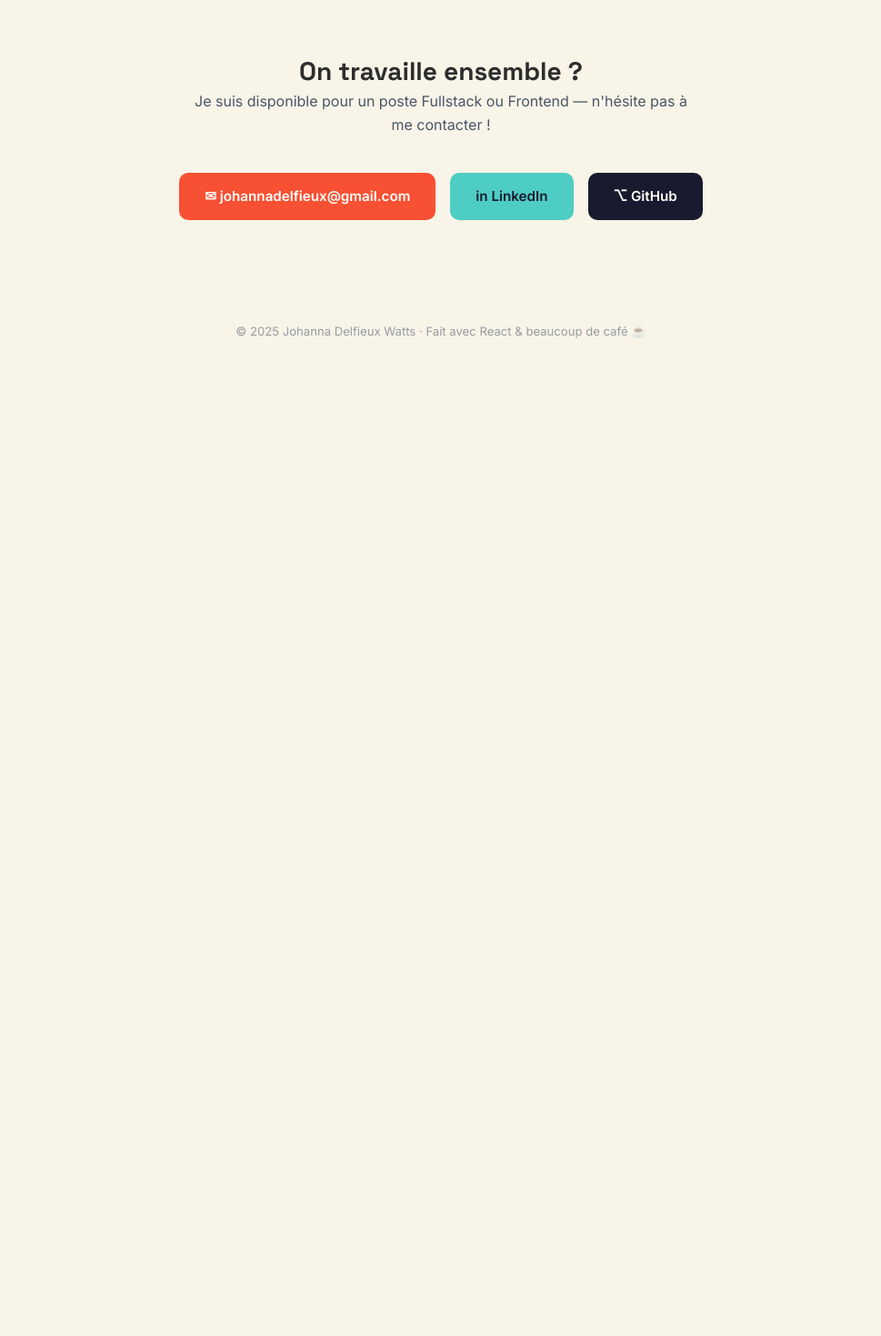
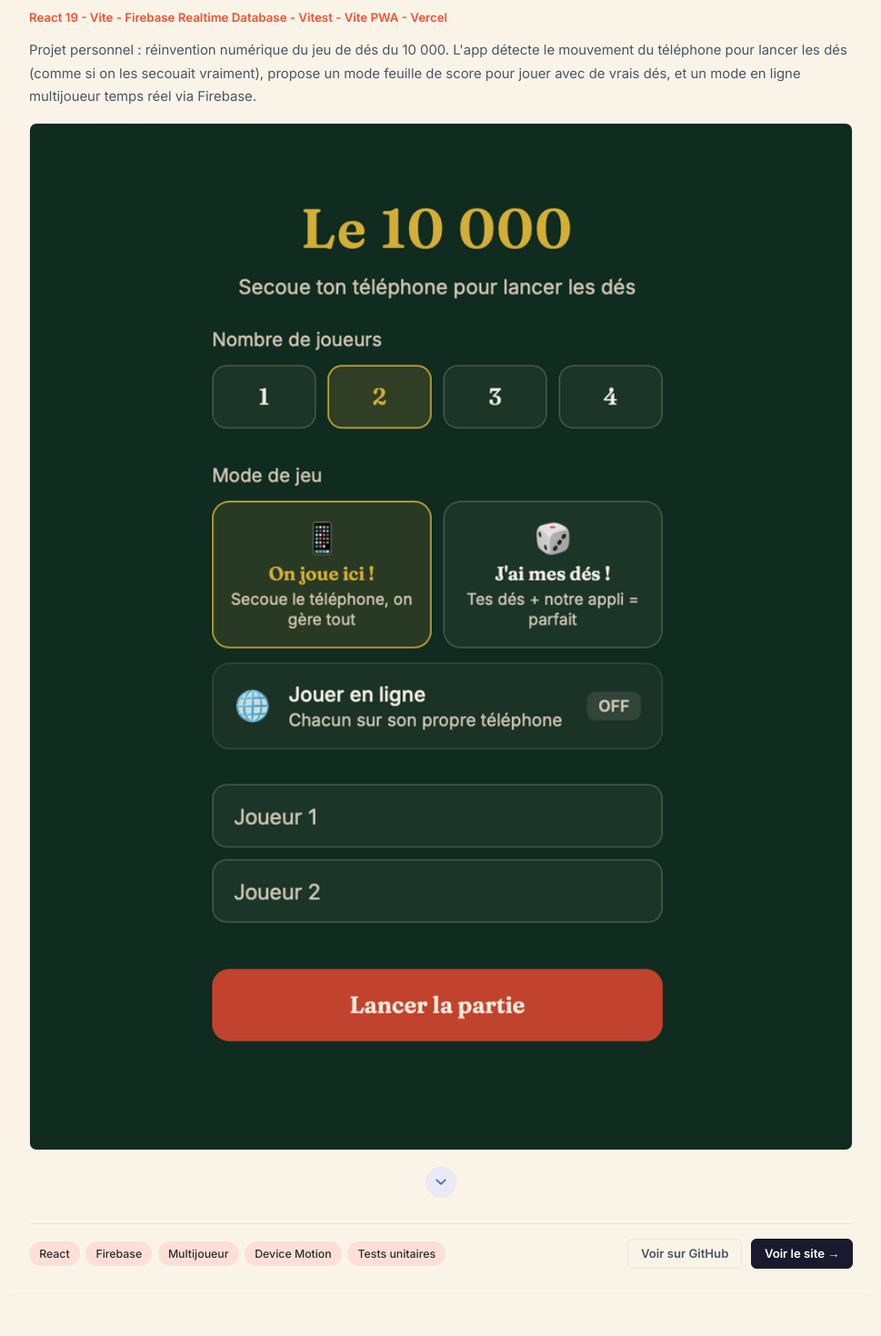
Before and after one commit to jobeejobaa/Portfolio, a React (Vite) app: page / in a window 1280 px wide. Shown: the part 6021-7490 px from the top of the page at 91% size, without its empty margins (155-1124 px from the left). Before the commit the page ends 6428 px from the top, so only its background shows below. Built offline with nearby package versions, Linux system fonts and the light colour scheme.

Commit message:
feat: ajoute le projet Le 10 000 (jeu de dés React/Firebase) au portfolio

```diff
--- a/src/components/Projets.jsx
+++ b/src/components/Projets.jsx
@@ -90,6 +90,28 @@ const PROJECTS = [
     couleur: "jaune",
     tags: ["Responsive", "Design custom", "Docker"],
   },
+  {
+    id: 5,
+    image: "/projets/jeu-10000-thumb.png",
+    titre: "Le 10 000 - jeu de dés multijoueur en React",
+    contexte:
+      "Projet personnel : réinvention numérique du jeu de dés du 10 000. L'app détecte le mouvement du téléphone pour lancer les dés (comme si on les secouait vraiment), propose un mode feuille de score pour jouer avec de vrais dés, et un mode en ligne multijoueur temps réel via Firebase.",
+    stackTechnique: "React 19 - Vite - Firebase Realtime Database - Vitest - Vite PWA - Vercel",
+    fonctionnalites: [
+      "Lancer de dés par détection de mouvement (Device Motion API, avec gestion de la permission iOS)",
+      "3 modes de jeu : local sur un téléphone, feuille de score avec de vrais dés, ou partie en ligne multijoueur (Firebase)",
+      "Moteur de scoring complet du 10 000 (brelans, suites, dés isolés, hot dice) entièrement testé en unitaire (Vitest)",
+      "Bot IA jouant avec une vraie stratégie (seuils adaptatifs selon les dés restants et le score)",
+      "Gestion des farkles consécutifs avec pénalité triple farkle, historique des parties, reprise de partie sauvegardée",
+    ],
+    role: "Conception et développement complet en autonomie : logique de jeu pure et testée (scoring, état de partie, bot), hook custom de détection de mouvement, synchronisation temps réel Firebase pour le mode en ligne, déploiement Vercel.",
+    difficultes:
+      "Modéliser une logique de scoring pure et testable (nombreuses combinaisons de dés, hot dice, farkles) tout en la partageant à l'identique entre le mode solo/local et le mode multijoueur Firebase, sans dupliquer les règles.",
+    linkHref: "https://github.com/jobeejobaa/10000",
+    lienDemo: "https://10000-tau.vercel.app/",
+    couleur: "corail",
+    tags: ["React", "Firebase", "Multijoueur", "Device Motion", "Tests unitaires"],
+  },
 ]
 
 function Projets() {
```
Also changed, not shown: public/projets/jeu-10000-thumb.png (added), public/projets/jeu-10000.png (added).
